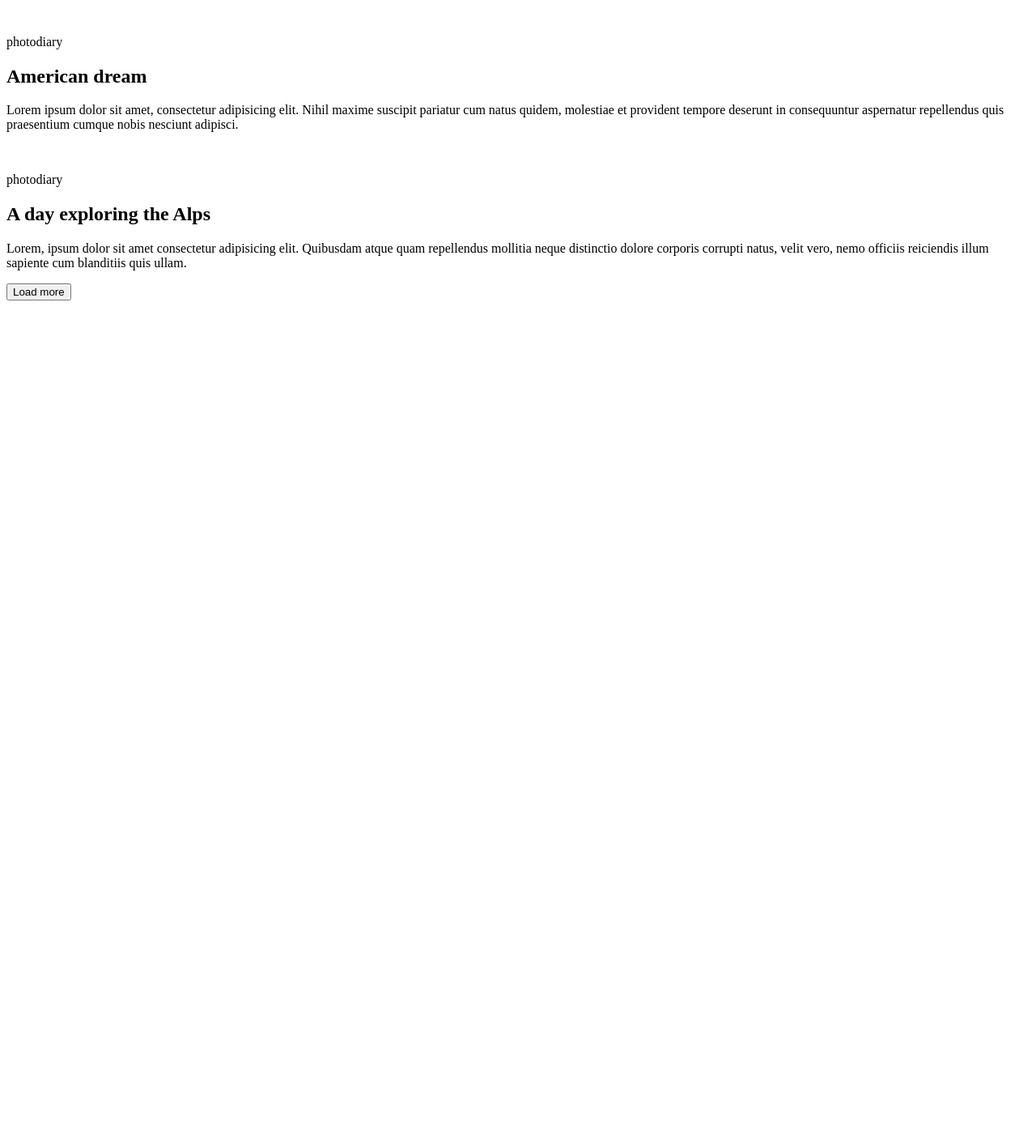
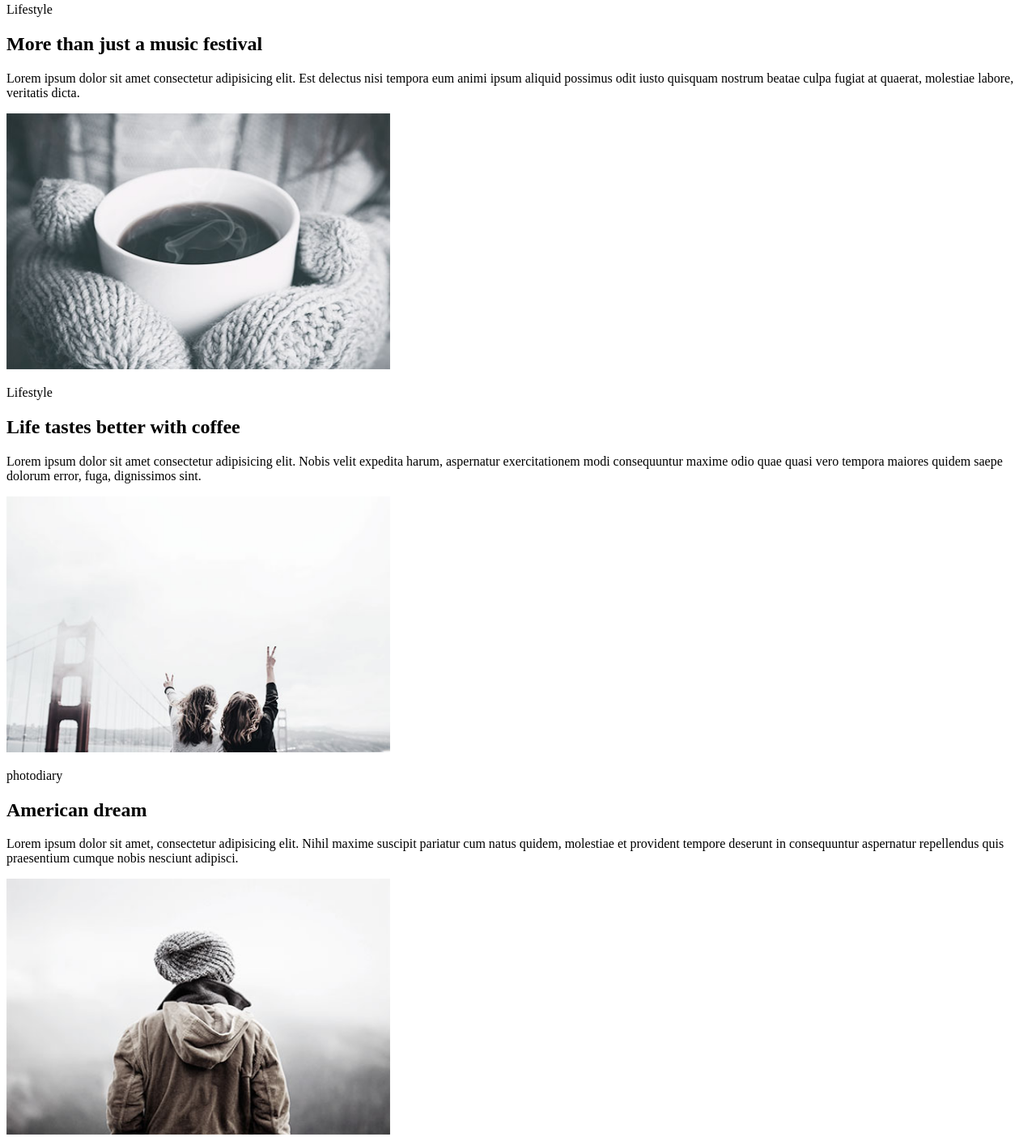
Before and after one commit to annakholod/goit-fe-course, a plain HTML site: page homework-01-02/index.html in a window 1280 px wide. Shown: the part 437-1841 px from the top of the page at 81% size. Before the commit the page ends 816 px from the top, so only its background shows below. Drawn offline with Linux system fonts and the light colour scheme.

Commit message:
added pictures

```diff
--- a/homework-01-02/index.html
+++ b/homework-01-02/index.html
@@ -1,12 +1,13 @@
 <!DOCTYPE html>
 <html lang="en">
   <head>
-    <meta charset="UTF-8">
-    <meta name="viewport" content="width=device-width, initial-scale=1.0">
-    <meta http-equiv="X-UA-Compatible" content="ie=edge">
+    <meta charset="UTF-8" />
+    <meta name="viewport" content="width=device-width, initial-scale=1.0" />
+    <meta http-equiv="X-UA-Compatible" content="ie=edge" />
     <title>Document</title>
   </head>
   <body>
+    <header>
       <nav>
         <ul>
           <li><a href="">lifestyle</a></li>
@@ -15,30 +16,69 @@
           <li><a href="">travel</a></li>
         </ul>
       </nav>
+    </header>
+    <main>
       <section>
-        <img src="" alt="">
+        <img src="./img/music-festival.jpg" width="474" height="316" alt="More than just a music festival"/>
         <p>Lifestyle</p>
         <h2>More than just a music festival</h2>
-        <p>Lorem ipsum dolor sit amet consectetur adipisicing elit. Est delectus nisi tempora eum animi ipsum aliquid possimus odit iusto quisquam nostrum beatae culpa fugiat at quaerat, molestiae labore, veritatis dicta.</p>
+        <p>
+          Lorem ipsum dolor sit amet consectetur adipisicing elit. Est delectus
+          nisi tempora eum animi ipsum aliquid possimus odit iusto quisquam
+          nostrum beatae culpa fugiat at quaerat, molestiae labore, veritatis
+          dicta.
+        </p>
       </section>
       <section>
-        <img src="" alt="">
+        <img
+          src="./img/about-coffee.jpg"
+          width="474"
+          height="316"
+          alt="Life tastes better with coffee"
+        />
         <p>Lifestyle</p>
         <h2>Life tastes better with coffee</h2>
-        <p>Lorem ipsum dolor sit amet consectetur adipisicing elit. Nobis velit expedita harum, aspernatur exercitationem modi consequuntur maxime odio quae quasi vero tempora maiores quidem saepe dolorum error, fuga, dignissimos sint.</p>
+        <p>
+          Lorem ipsum dolor sit amet consectetur adipisicing elit. Nobis velit
+          expedita harum, aspernatur exercitationem modi consequuntur maxime
+          odio quae quasi vero tempora maiores quidem saepe dolorum error, fuga,
+          dignissimos sint.
+        </p>
       </section>
       <section>
-        <img src="" alt="">
+        <img
+          src="./img/dreams.jpg"
+          width="474"
+          height="316"
+          alt="American dream"
+        />
         <p>photodiary</p>
         <h2>American dream</h2>
-        <p>Lorem ipsum dolor sit amet, consectetur adipisicing elit. Nihil maxime suscipit pariatur cum natus quidem, molestiae et provident tempore deserunt in consequuntur aspernatur repellendus quis praesentium cumque nobis nesciunt adipisci.</p>
+        <p>
+          Lorem ipsum dolor sit amet, consectetur adipisicing elit. Nihil maxime
+          suscipit pariatur cum natus quidem, molestiae et provident tempore
+          deserunt in consequuntur aspernatur repellendus quis praesentium
+          cumque nobis nesciunt adipisci.
+        </p>
       </section>
       <section>
-        <img src="" alt="">
+        <img
+          src="./img/Alps.jpg"
+          width="474"
+          height="316"
+          alt="A day exploring the Alps"
+        />
         <p>photodiary</p>
         <h2>A day exploring the Alps</h2>
-        <p>Lorem, ipsum dolor sit amet consectetur adipisicing elit. Quibusdam atque quam repellendus mollitia neque distinctio dolore corporis corrupti natus, velit vero, nemo officiis reiciendis illum sapiente cum blanditiis quis ullam.</p>
+        <p>
+          Lorem, ipsum dolor sit amet consectetur adipisicing elit. Quibusdam
+          atque quam repellendus mollitia neque distinctio dolore corporis
+          corrupti natus, velit vero, nemo officiis reiciendis illum sapiente
+          cum blanditiis quis ullam.
+        </p>
       </section>
       <button>Load more</button>
+    </main>
+    <footer></footer>
   </body>
 </html>
```
Also changed, not shown: homework-01-02/img/Alps.jpg (added), homework-01-02/img/about-coffee.jpg (added), homework-01-02/img/dreams.jpg (added), homework-01-02/img/music-festival.jpg (added). Lines whose indentation alone changed are shown as unchanged.
